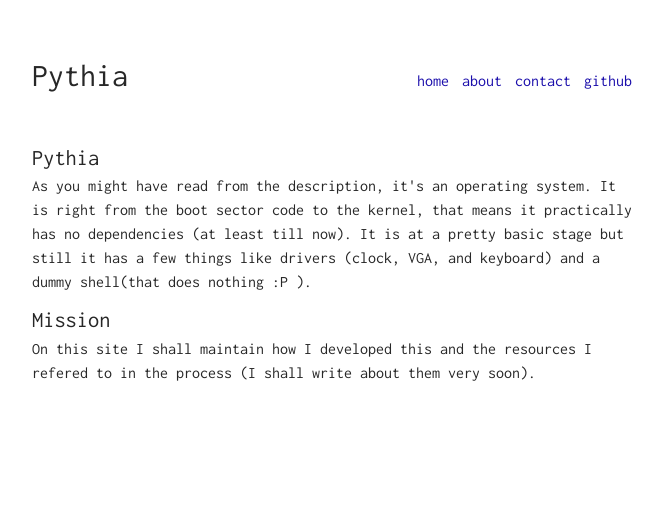
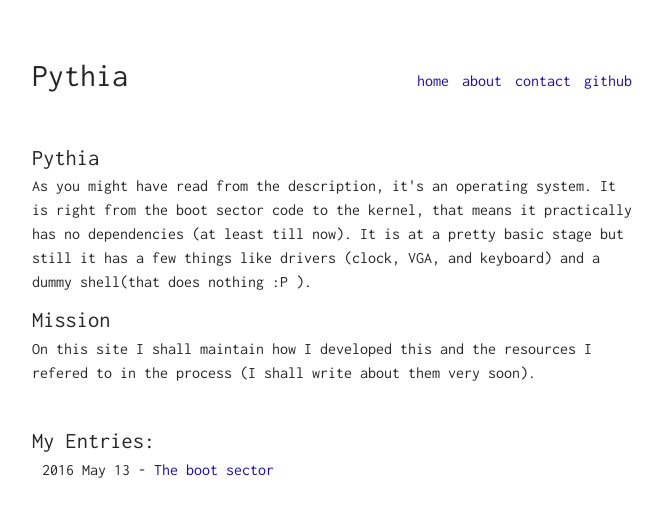
Before and after one commit to asutoshpalai/pythia, a Jekyll site: the page built from index.html, in a window 1280 px wide. Shown: the top 517 px of the page, without its empty margins (308-971 px from the left). Built offline with Jekyll 4.4.1, drawn with Linux system fonts in a browser that asks for light colours.

Commit message:
Fixed a minor bug in index.html

```diff
--- a/index.html
+++ b/index.html
@@ -17,7 +17,7 @@ layout: default
 </div>
 
 
-{% if site.posts.length %}
+{% if site.posts.size %}
 <div class="entries">
     <h1>My Entries:</h1>
     <ul>
```
